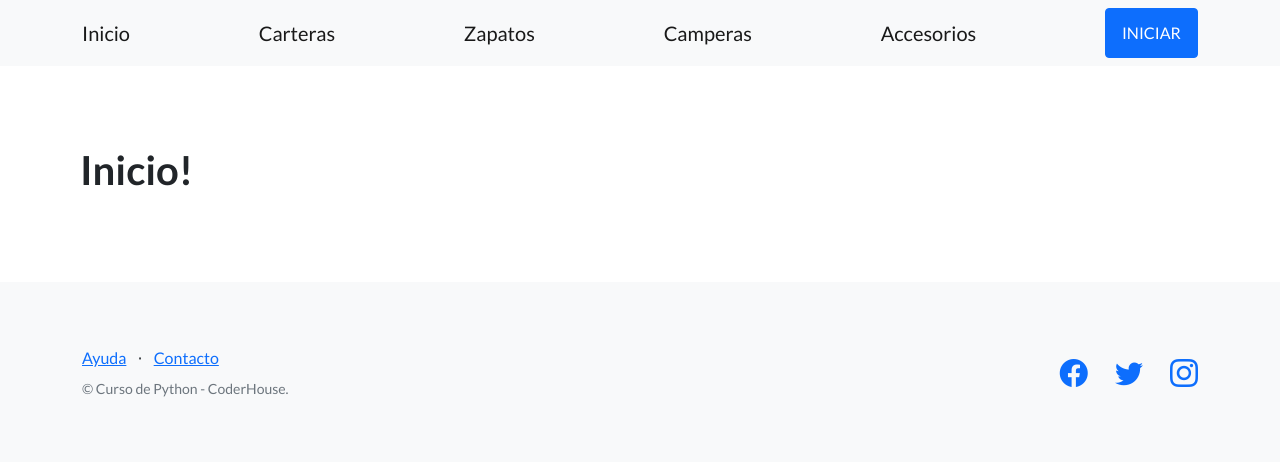
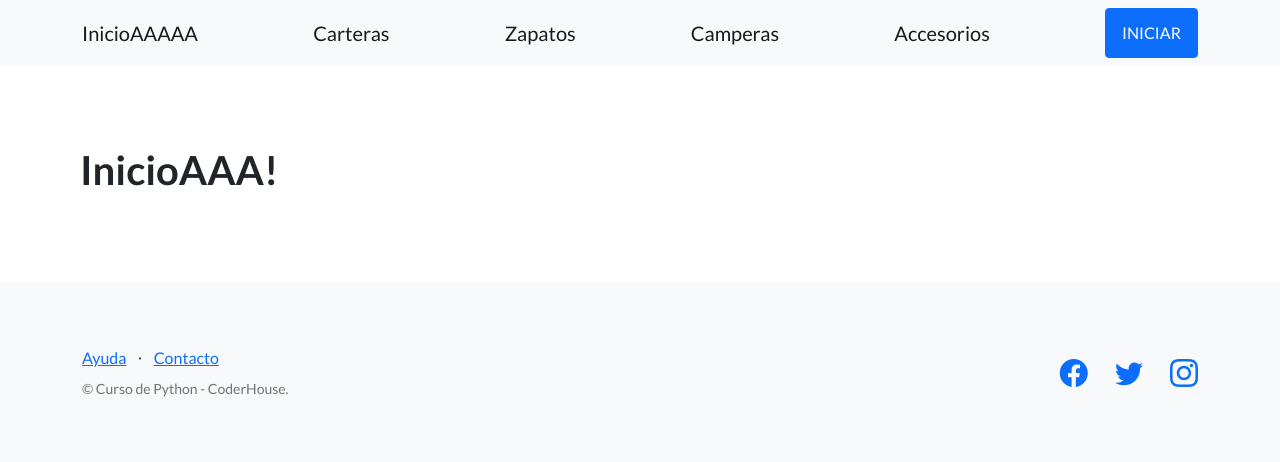
Before and after one commit to Michelle-Genesoni/TrabajoFinalCoder-Qin-Aguirre-Genesoni, a Django app: page /tienda-online/ in a window 1280 px wide. Shown: the top 462 px of the page. Run offline with Django 4.2, Linux system fonts and the light colour scheme; some libraries are stand-ins or nearby versions.

Commit message:
ayuda :c

```diff
--- a/apponline/templates/apponline/inicio.html
+++ b/apponline/templates/apponline/inicio.html
@@ -7,6 +7,6 @@
 <div style="background-color:#545052;">Bienvenido a la tienda virtual online</div>
 {% endif %}
 
-<h1>Inicio!</h1>
+<h1>InicioAAA!</h1>
 
 {% endblock contenido_base %}
--- a/apponline/templates/apponline/plantilla_base.html
+++ b/apponline/templates/apponline/plantilla_base.html
@@ -27,7 +27,7 @@
         <!-- Navigation-->
         <nav class="navbar navbar-light bg-light static-top">
             <div class="container">
-                <a class="navbar-brand" href="{% url 'inicio' %}">Inicio</a>
+                <a class="navbar-brand" href="{% url 'inicio' %}">InicioAAAAA</a>
                 <a class="navbar-brand" href="{% url 'carteras' %}">Carteras</a>
                 <a class="navbar-brand" href="{% url 'zapatos' %}">Zapatos</a>
                 <a class="navbar-brand" href="{% url 'camperas' %}">Camperas</a>
```
